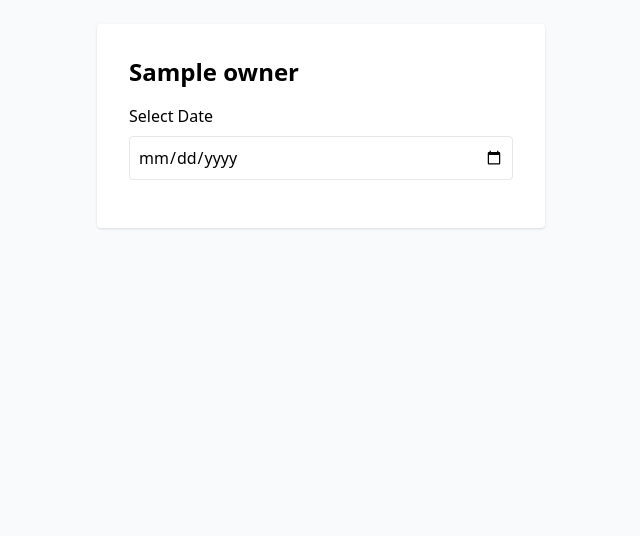
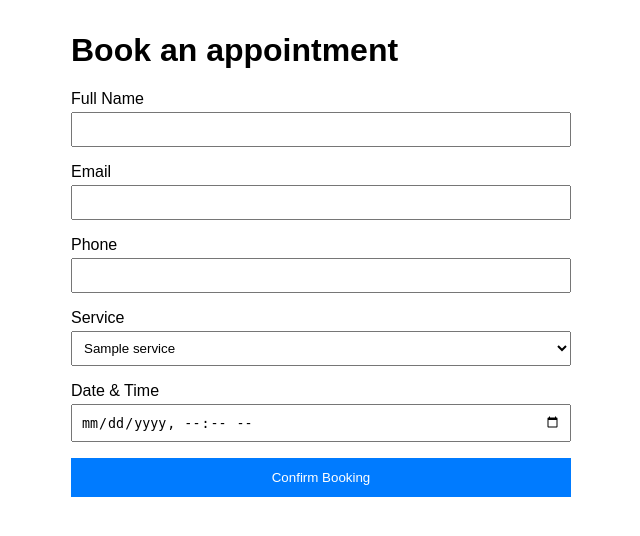
Before and after one commit to baderGorchene/autonomous, a Python web app: template templates/booking_page.html in a window 1280 px wide. Shown: the top 536 px of the page, without its empty margins (319-959 px from the left). Run offline with Jinja, Linux system fonts and the light colour scheme; the template is opened without the code that fills it: most values are stand-ins (such as "Sample title", 1, 10 or a date in 2020); some libraries are stand-ins or nearby versions.

Commit message:
Create booking submission frontend form with i18n support

```diff
--- a/commit_msg.txt
+++ b/commit_msg.txt
@@ -1 +1 @@
-Add POST endpoint for booking creation with background notifications
+Create booking submission frontend form with i18n support
--- a/templates/booking_page.html
+++ b/templates/booking_page.html
@@ -2,25 +2,43 @@
 <html lang="{{ lang }}" dir="{{ 'rtl' if lang == 'ar' else 'ltr' }}">
 <head>
     <meta charset="UTF-8">
-    <title>Book with {{ owner.business_name }}</title>
-    <script src="https://unpkg.com/htmx.org@1.9.10"></script>
-    <script src="https://cdn.tailwindcss.com"></script>
+    <title>{{ _('Book with') }} {{ owner.business_name }}</title>
+    <style>
+        body { font-family: sans-serif; max-width: 500px; margin: 2rem auto; padding: 0 1rem; }
+        .form-group { margin-bottom: 1rem; }
+        label { display: block; margin-bottom: 0.25rem; }
+        input, select { width: 100%; padding: 0.5rem; box-sizing: border-box; }
+        button { width: 100%; padding: 0.75rem; background: #007bff; color: white; border: none; cursor: pointer; }
+    </style>
 </head>
-<body class="bg-gray-50 p-6">
-    <div class="max-w-md mx-auto bg-white p-8 rounded shadow">
-        <h1 class="text-2xl font-bold mb-4">{{ owner.business_name }}</h1>
-        <form id="booking-form">
-            <div class="mb-4">
-                <label class="block mb-2">Select Date</label>
-                <input type="date" name="date" class="w-full border p-2 rounded"
-                       hx-get="/book/{{ owner.slug }}/availability"
-                       hx-target="#slots-container"
-                       hx-trigger="change">
-            </div>
-            <div id="slots-container" class="grid grid-cols-3 gap-2 mt-4">
-                <!-- Available slots will appear here -->
-            </div>
-        </form>
-    </div>
+<body>
+    <h1>{{ _('Book an appointment') }}</h1>
+    <form action="/book/{{ owner.slug }}/submit" method="POST">
+        <div class="form-group">
+            <label>{{ _('Full Name') }}</label>
+            <input type="text" name="customer_name" required>
+        </div>
+        <div class="form-group">
+            <label>{{ _('Email') }}</label>
+            <input type="email" name="customer_email" required>
+        </div>
+        <div class="form-group">
+            <label>{{ _('Phone') }}</label>
+            <input type="tel" name="customer_phone" required>
+        </div>
+        <div class="form-group">
+            <label>{{ _('Service') }}</label>
+            <select name="service" required>
+                {% for s in owner.services_json %}
+                <option value="{{ s }}">{{ s }}</option>
+                {% endfor %}
+            </select>
+        </div>
+        <div class="form-group">
+            <label>{{ _('Date & Time') }}</label>
+            <input type="datetime-local" name="booking_datetime" required>
+        </div>
+        <button type="submit">{{ _('Confirm Booking') }}</button>
+    </form>
 </body>
 </html>
```
Also changed, not shown: PROGRESS.md (+5 -0 lines), memory.json (+6 -6 lines).
